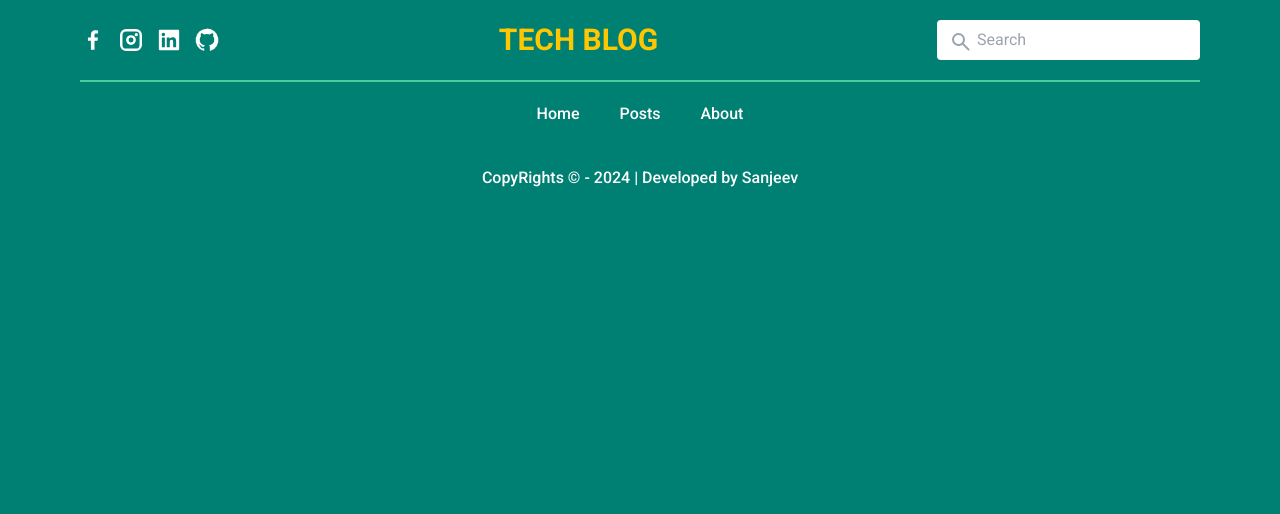
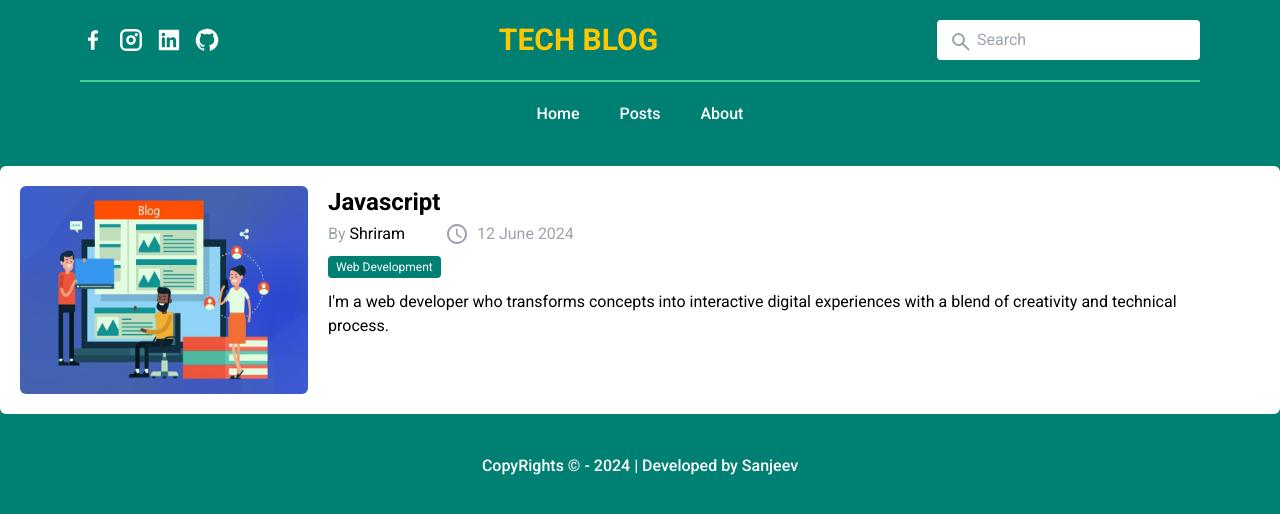
Before and after one commit to san1234100/tech-blog, a React (Vite) app: page /postpage/1 in a window 1280 px wide. Shown: the top 514 px of the page. Built offline with nearby package versions, Linux system fonts and the light colour scheme.

Commit message:
feat: navigate to single post

```diff
--- a/src/App.jsx
+++ b/src/App.jsx
@@ -4,6 +4,8 @@ import Nav from "./components/Nav"
 import TheHeader from "./components/TheHeader"
 import HomePage from "./pages/HomePage"
 import PostPage from "./pages/PostPage"
+import AboutMe from "./components/AboutMe"
+import PostLayout from "./pages/PostLayout"
 
 function App() {
   return (
@@ -15,6 +17,12 @@ function App() {
      <Routes>
       <Route path="/" element={<HomePage/>} />
       <Route path="/posts" element={<PostPage/>} />
+      <Route path="/postpage/:id" element={<PostLayout/>} />
+      <Route path="/about" element={
+        <div className="flex items-center justify-center pb-10">
+          <AboutMe/>
+        </div>
+      } />
     </Routes>
      <Outlet/>
      <Footer/>
--- a/src/components/PostCard.jsx
+++ b/src/components/PostCard.jsx
@@ -1,6 +1,7 @@
-const PostCard = ({title='Web Development',author='Unknown',date,desc,img="./src/assets/images/pic9.jpg"}) => {
+import { Link } from "react-router-dom";
+const PostCard = ({title='Web Development',id,author='Unknown',date,desc,img="./src/assets/images/pic9.jpg"}) => {
     return (
-        <div className="bg-white mb-10 p-5 rounded-md flex select-none">
+        <Link to={`/postpage/${id}`} className="bg-white mb-10 p-5 rounded-md flex select-none">
         <img src={img} className=" w-72 h-52 rounded-md" alt="" />
         <div className="px-5">
           <h4 className="font-semibold text-2xl">{title}</h4>
@@ -16,7 +17,7 @@ const PostCard = ({title='Web Development',author='Unknown',date,desc,img="./src
          {desc}
          </p>
         </div>
-      </div>
+      </Link>
      );
 }
 
--- a/src/components/Posts.jsx
+++ b/src/components/Posts.jsx
@@ -6,6 +6,7 @@ const Posts = () => {
     {postData.map((post) => {
         return (
           <PostCard
+            id={post.id}
             title={post.title}
             author={post.author}
             date={post.date}
--- a/src/data/postData.json
+++ b/src/data/postData.json
@@ -1,5 +1,6 @@
 [
   {
+    "id": 1,
     "title": "Javascript",
     "author": "Shriram",
     "date": "12 June 2024",
@@ -7,6 +8,7 @@
     "img": "./src/assets/images/pic1.jpg"
   },
   {
+    "id": 2,
     "title": "Java",
     "author": "Monish",
     "date": "14 June 2024",
@@ -14,6 +16,7 @@
     "img": "./src/assets/images/pic2.jpg"
   },
   {
+    "id": 3,
     "title": "FullStack web development",
     "author": "Vignesh",
     "date": "16 June 2024",
@@ -21,6 +24,7 @@
     "img": "./src/assets/images/pic3.png"
   },
   {
+    "id": 4,
     "title": "MySql",
     "author": "Ram",
     "date": "20 June 2024",
@@ -28,6 +32,7 @@
     "img": "./src/assets/images/pic4.png"
   },
   {
+    "id": 5,
     "title": "Node Js",
     "author": "Lokesh",
     "date": "23 June 2024",
@@ -35,6 +40,7 @@
     "img": "./src/assets/images/pic5.jpg"
   },
   {
+    "id": 6,
     "title": "React Js",
     "author": "Sanjeev",
     "date": "26 June 2024",
--- /dev/null
+++ b/src/pages/PostLayout.jsx
@@ -0,0 +1,22 @@
+import { useParams } from "react-router-dom";
+import PostCard from "../components/PostCard";
+import postData from '../data/postData.json'
+const PostLayout = () => {
+    const {id} = useParams();
+    const post = postData.filter(post=>post.id == id)
+   console.log(post);
+    return (
+       <div className="flex items-center justify-center">
+         <PostCard
+          id={post[0].id}
+          title={post[0].title}
+          desc={post[0].desc}
+          author={post[0].author}
+          date={post[0].date}
+          img={`.${post[0].img}`}
+         />
+       </div>
+     );
+}
+
+export default PostLayout;
```
